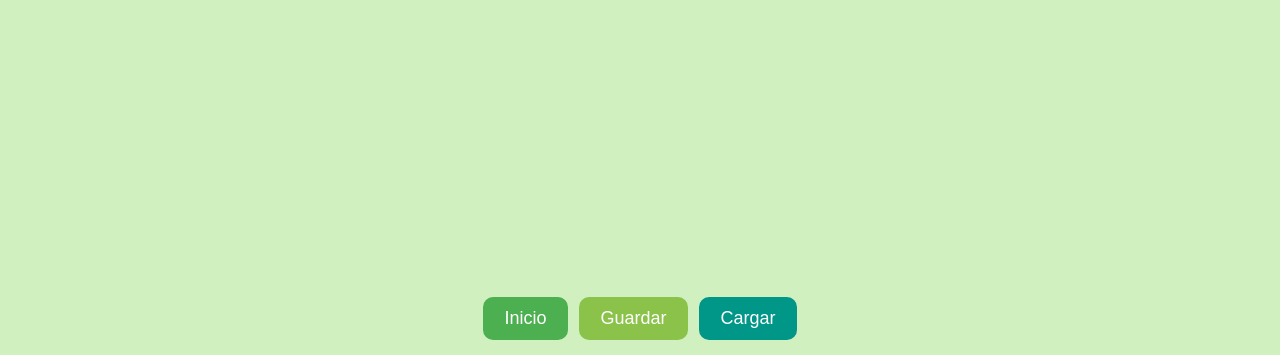
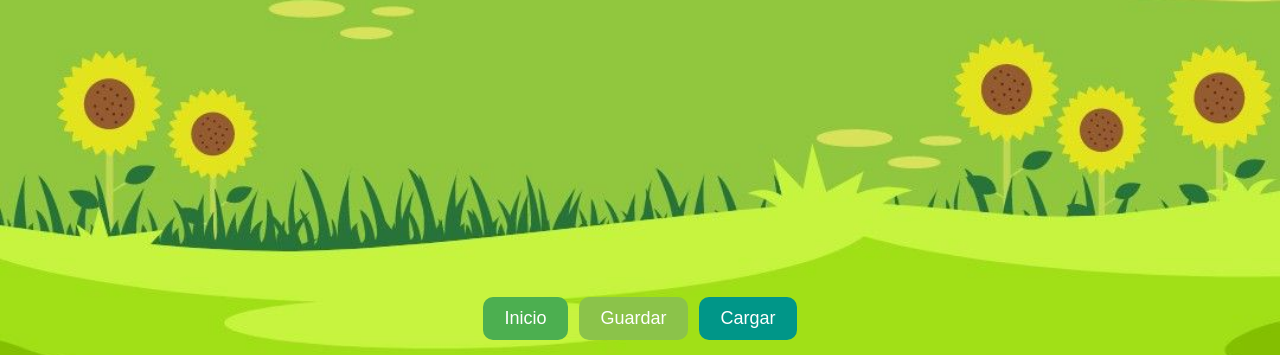
Before and after one commit to kiritob90/plantas_a_la_mano, a plain HTML site: page juego.html in a window 1280 px wide. Shown: the part 445-800 px from the top of the page. Drawn offline with Linux system fonts and the light colour scheme; the site is published under a folder, as on GitHub Pages, so addresses that start at the root find nothing.

Commit message:
Update juego.html
dth

```diff
--- a/juego.html
+++ b/juego.html
@@ -8,7 +8,7 @@
   body {
     margin: 0;
     font-family: Arial, sans-serif;
-    background: #d0f0c0 url('/imagenes/juego.jpg') center/cover no-repeat;
+    background: #d0f0c0 url('imagenes/juego.jpg') center/cover no-repeat;
     overflow: hidden;
     user-select: none;
     display: flex;
```
